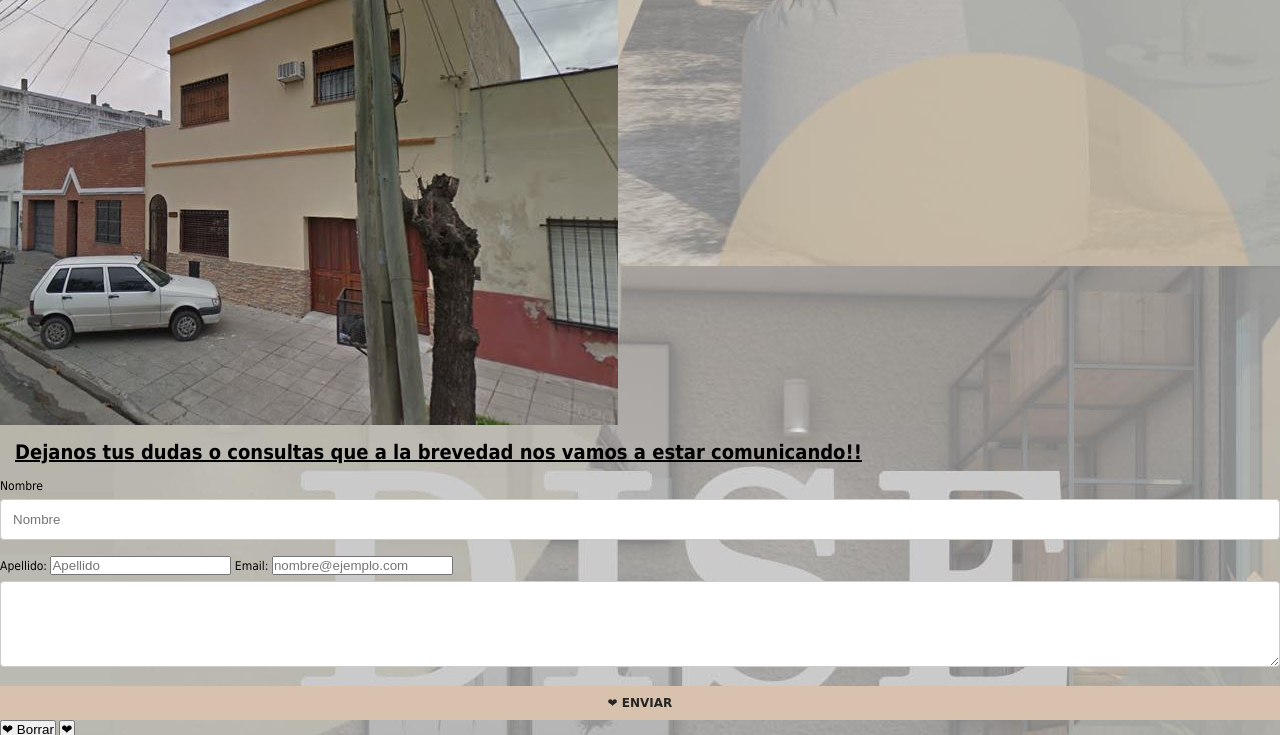
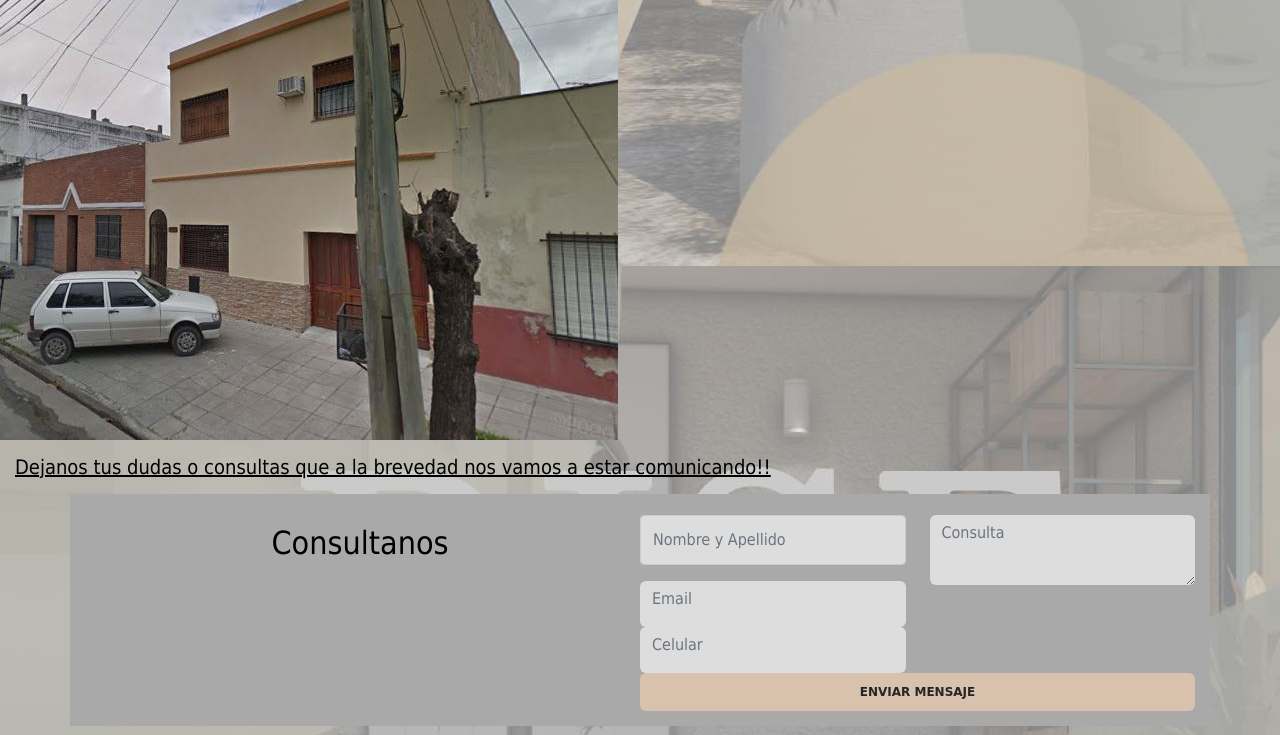
Before and after one commit to luanitarr/Proyecto_Luana, a plain HTML site: page contactoindex.html in a window 1280 px wide. Shown: the part 814-1549 px from the top of the page. Drawn offline with nearby package versions, Linux system fonts and the light colour scheme.

Commit message:
¨Agregue_boostrap¨

```diff
--- a/contactoindex.html
+++ b/contactoindex.html
@@ -3,13 +3,16 @@
 <head>
     <meta charset="UTF-8">
     <meta http-equiv="X-UA-Compatible" content="IE=edge">
-    <meta name="viewport" content="width=device-width, initial-scale=1.0">
+    <meta name="viewport" content="width=device-width, initial-scale=1">
+    <title>Contacto</title>
+    <link href="https://cdn.jsdelivr.net/npm/bootstrap@5.2.0-beta1/dist/css/bootstrap.min.css" rel="stylesheet" integrity="sha384-0evHe/X+R7YkIZDRvuzKMRqM+OrBnVFBL6DOitfPri4tjfHxaWutUpFmBp4vmVor" crossorigin="anonymous">
+    <link rel="stylesheet" href="./Css/index.css">
     <link rel="shortcut icon" href="./Imagenes/logo.JPG" type="image/x-icon">
-    <title>Contacto</title>
-    <link rel="stylesheet" href="./Css/index.css">
 </head>
 <body>
     <!--HEADER DE LA PAGINA-->
+
+
     <nav>
         <img src="./Imagenes/logo.JPG" class="logo">
         <ul class="menu">
@@ -28,25 +31,49 @@
         <a href="https://www.google.com.ar/maps/place/Dr.+Lorenzo+Guarracino+2386,+B1826BOD+Remedios+de+Escalada,+Provincia+de+Buenos+Aires/@-34.7199152,-58.3831656,17z/data=!3m1!4b1!4m5!3m4!1s0x95bccd48f0074c27:0xd5e463d6fa154186!8m2!3d-34.7199196!4d-58.3809769?hl=es&authuser=0" target="blanck"><img src="./Imagenes/Mapa.JPG"></a> <img src="./Imagenes/Oficinas.JPG">
     </article>
     <h3> Dejanos tus dudas o consultas que a la brevedad nos vamos a estar comunicando!! </h3>
-    <div>
-        <form action="./index.js" method="post">
-            <label for="Nombre">Nombre</label>
-            <input type="text" name="Nombre"placeholder="Nombre" required>
-
-            <label for="Apellido">Apellido:</label>
-            <input type="Apellido" name="Apellido"placeholder="Apellido" required>
-
-            <label for="Email">Email:</label>
-            <input type="email" name="Email" placeholder="nombre@ejemplo.com" required>
-    </div>
-            <textarea rows="4" cols="100"></textarea>
-
-    <div>
-            <button type="submit"> ❤ Enviar</button>
-            <button type="reset">❤ Borrar</button>
-            <button type="button">❤</button>
-    </div>
-         </form>
+    <section id="contact">
+        <div class="container">
+            <div class="row">
+                <div class="col-lg-12 text-center">
+                    <h2 class="section-heading">Consultanos</h2>
+                    <h3 class="section-subheading text-muted"></h3>
+                </div>
+            </div>
+            <div class="row">
+                <div class="col-lg-12">
+                    <form name="sentMessage" id="contactForm" novalidate="">
+                        <div class="row">
+                            <div class="col-md-6">
+                                <div class="form-group">
+                                    <input type="text" class="form-control" placeholder="Nombre y Apellido" id="name" required="" data-validation-required-message="Please enter your name.">
+                                    <p class="help-block text-danger"></p>
+                                </div>
+                                <div class="form-group">
+                                    <input type="email" class="form-control" placeholder="Email" id="email" required="" data-validation-required-message="Please enter your email address.">
+                                    <p class="help-block text-danger"></p>
+                                </div>
+                                <div class="form-group">
+                                    <input type="tel" class="form-control" placeholder="Celular" id="phone" required="" data-validation-required-message="Please enter your phone number.">
+                                    <p class="help-block text-danger"></p>
+                                </div>
+                            </div>
+                            <div class="col-md-6">
+                                <div class="form-group">
+                                    <textarea class="form-control" placeholder="Consulta" id="message" required="" data-validation-required-message="Please enter a message."></textarea>
+                                    <p class="help-block text-danger"></p>
+                                </div>
+                            </div>
+                            <div class="clearfix"></div>
+                            <div class="col-lg-12 text-center">
+                                <div id="success"></div>
+                                <button type="submit" class="btn btn-xl">Enviar mensaje</button>
+                            </div>
+                        </div>
+                    </form>
+                </div>
+            </div>
+        </div>
+    </section>
 </main>
 
 <footer>
@@ -55,5 +82,6 @@
     <a href="https://www.instagram.com/disenian2/" target=blank><img src="./Imagenes/Logo instagram.jpg"class="redes"></a>
     <a href="https://www.facebook.com/ornellavigliaturo" target="blanck"><img src="./Imagenes/Logo FacebookPG.JPG"class="redes"></a>
 </footer>
+<script src="https://cdn.jsdelivr.net/npm/bootstrap@5.2.0-beta1/dist/js/bootstrap.bundle.min.js" integrity="sha384-pprn3073KE6tl6bjs2QrFaJGz5/SUsLqktiwsUTF55Jfv3qYSDhgCecCxMW52nD2" crossorigin="anonymous"></script>
 </body>
 </html>
```
Also changed, not shown: estilosindex.html (+26 -10 lines).
